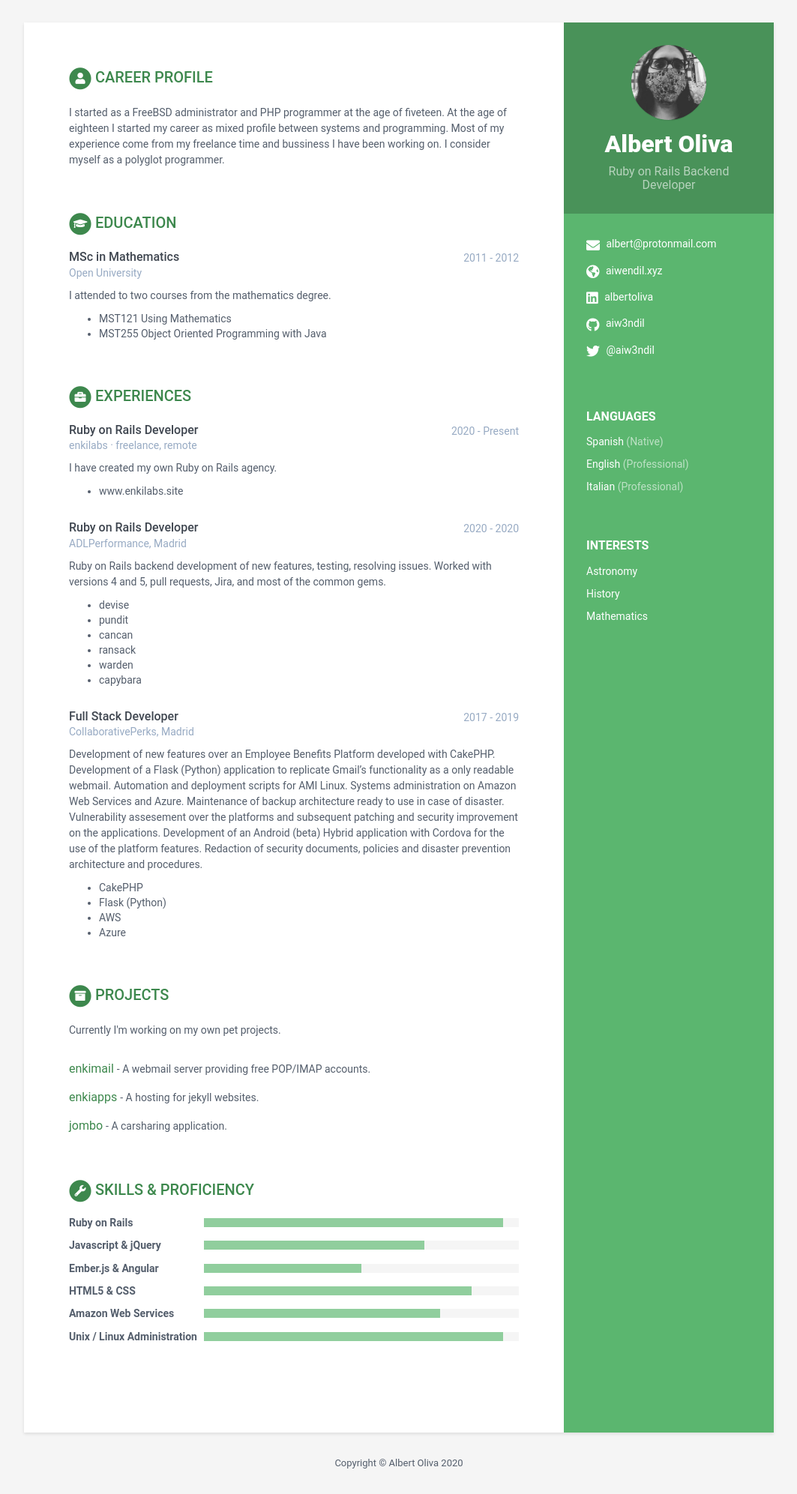
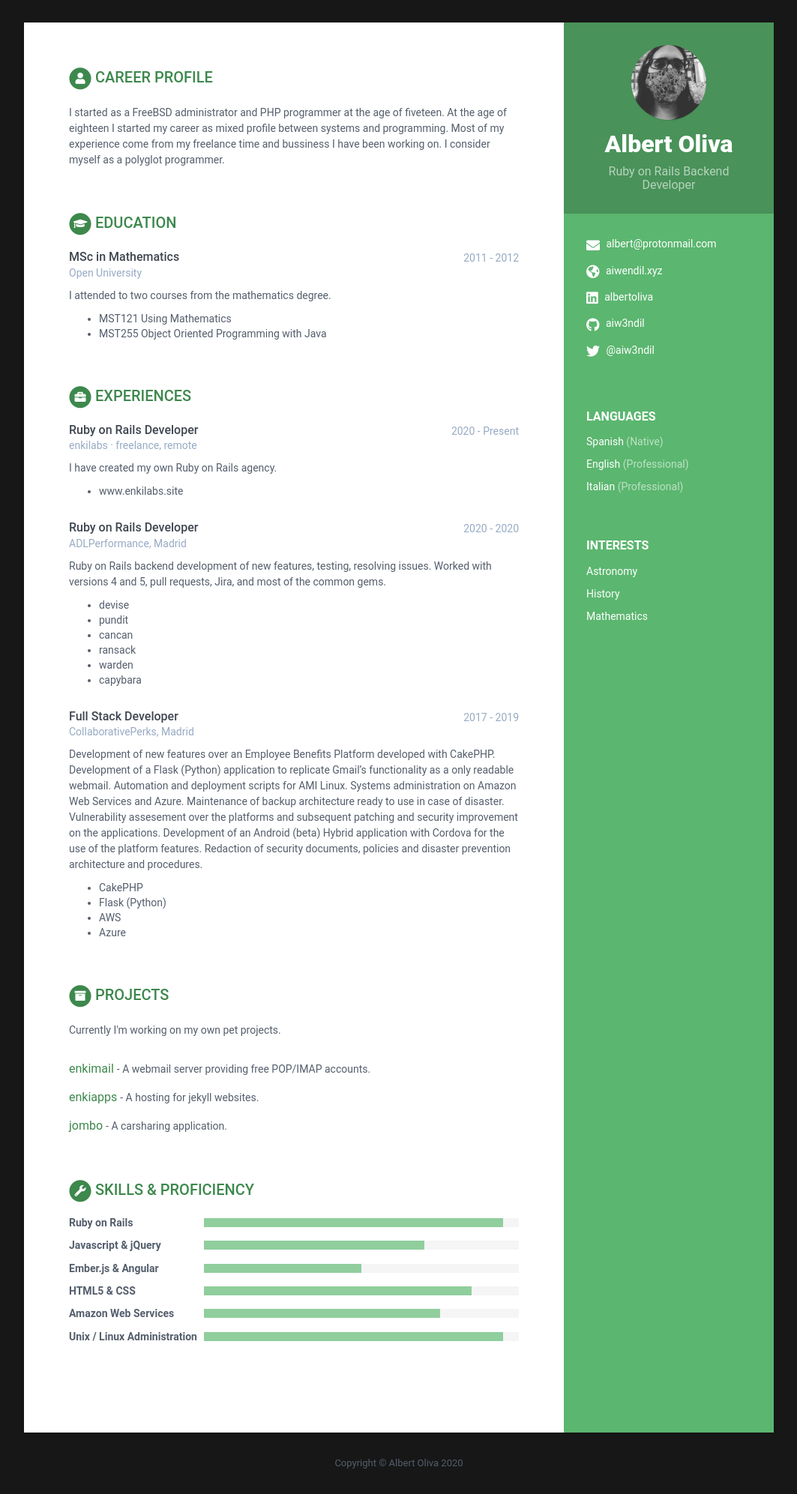
Before and after one commit to aiw3ndil/albertoliva, a Jekyll site: the page built from index.html, in a window 1280 px wide. Shown: the whole page at 75% size, without its empty margins (108-1171 px from the left). Built offline with Jekyll 4.4.1, drawn with Linux system fonts in a browser that asks for light colours.

Commit message:
Change background

```diff
--- a/_sass/_base.scss
+++ b/_sass/_base.scss
@@ -2,7 +2,7 @@
 body {
     font-family: 'Roboto', sans-serif;
     color: $text-color-secondary;
-    background: $smoky-white;
+    background: #171717;
     font-size: 14px;
     padding: 30px;
     -webkit-font-smoothing: antialiased;
```
